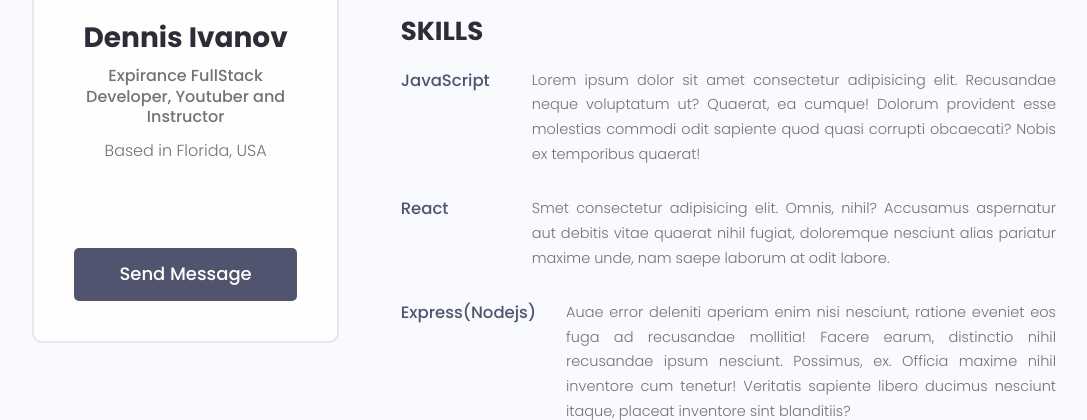
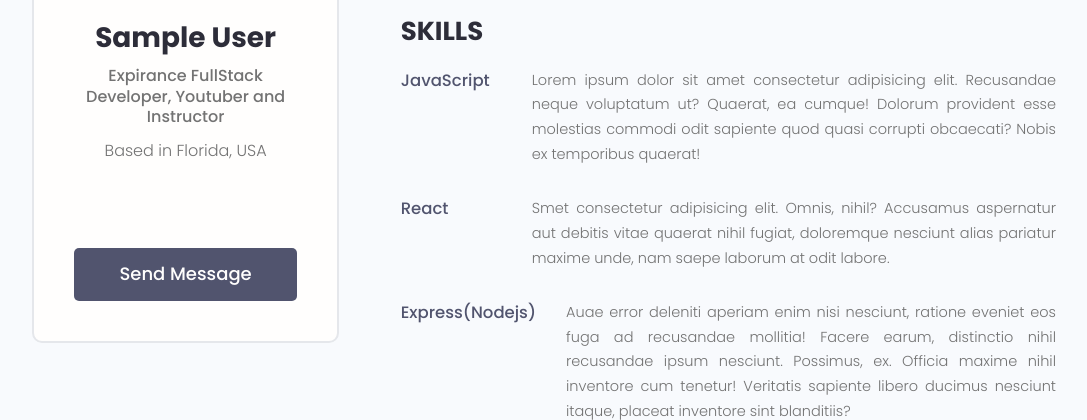
Before and after one commit to Coder1998Man/training-django, a Django app: template templates/profile.html in a window 1280 px wide. Shown: the part 355-775 px from the top of the page, without its empty margins (96-1183 px from the left). Run offline with Django 5.2, Linux system fonts and the light colour scheme; the template is opened without the code that fills it: values named after a table or form of the project are taken from there, others are empty; tables that the repository leaves empty hold one stand-in row (Sample ...); some libraries are stand-ins or nearby versions.

Commit message:
dynamic profile name data

```diff
--- a/templates/profile.html
+++ b/templates/profile.html
@@ -50,7 +50,7 @@
           <div class="card text-center">
             <div class="card__body dev">
               <img class="avatar avatar--xl" src="https://avatars.githubusercontent.com/u/33843378" />
-              <h2 class="dev__name">Dennis Ivanov</h2>
+              <h2 class="dev__name"> {{profile.name}} </h2>
               <p class="dev__title">Expirance FullStack Developer, Youtuber and Instructor</p>
               <p class="dev__location">Based in Florida, USA</p>
               <ul class="dev__social">
```
